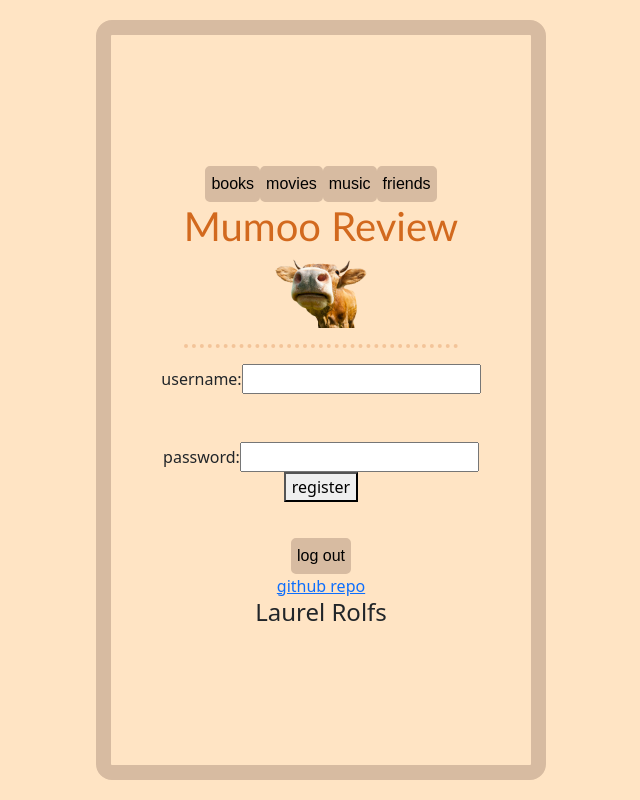
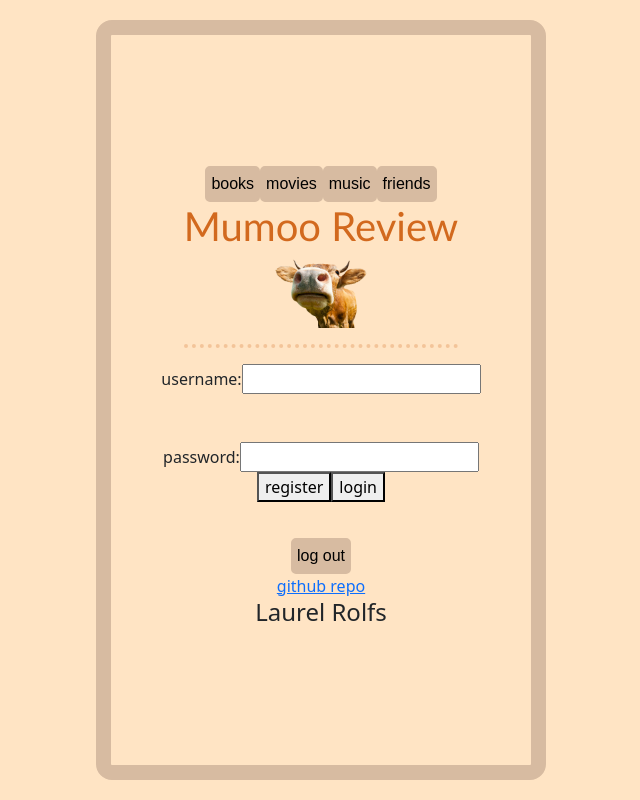
Before and after one commit to rolfslau/startup, a React (Vite) app: page / in a window 1280 px wide. Shown: the whole page, without its empty margins (319-959 px from the left). Built offline with nearby package versions, Linux system fonts and the light colour scheme.

Commit message:
added navigation to books on login

```diff
--- a/src/login/login.jsx
+++ b/src/login/login.jsx
@@ -1,32 +1,47 @@
 import React from 'react';
-import { NavLink } from 'react-router-dom';
+import { useNavigate } from 'react-router-dom';
 
 export function Login() {
+  const navigate = useNavigate()
   const [username, setusername] = React.useState("")
   const [password, setpassword] = React.useState("")
   function changeusernametext(e) {
     setusername(e.target.value)
   }
   function registeruser() {
-    console.log("logged in")
+    localStorage.setItem('username', username)
+    localStorage.setItem('password', password)
+  }
+  function loginuser() {
+    if (username && password) {
+      // localStorage.getItem('username')
+      const expectedpassword = localStorage.getItem('password')
+      if (expectedpassword == password) {
+        navigate("/books")
+      }
+      else {
+        alert("bad login")
+      }
+    }
   }
   return (
     <main>
       <div>{username}</div>
       <div>{password}</div>
-        <div class="username">
+        <div className="username">
         username:
         <input type="username" onChange={changeusernametext}></input>
         </div>
         <br></br>
         <br/>
-        <div class="password">
+        <div className="password">
         password:
         <input type="password" onChange={(e)=>setpassword(e.target.value)}/>
         </div>
 
 
         <button onClick={registeruser}>register</button>
+        <button onClick={loginuser}>login</button>
 
     </main>
   );
```
